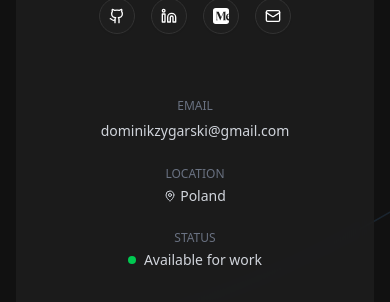
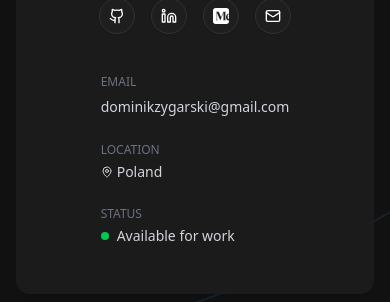
Before and after one commit to ogzyzy/portfolio, a Next.js app: page / in a window 390 px wide. Shown: the part 542-844 px from the top of the page. Built offline with nearby package versions, Linux system fonts and the light colour scheme.

Commit message:
fix(ui): responsive layout for profile section (desktop) - attempt #3

```diff
--- a/src/app/page.tsx
+++ b/src/app/page.tsx
@@ -144,7 +144,7 @@
                 </div>
               </div>
 
-              <div className="flex flex-col gap-6 w-full md:w-[220px] items-center md:items-end text-center md:text-left mt-6 md:mt-0 shrink-0">
+              <div className="grid grid-cols-1 md:grid-cols-[1fr_220px] gap-6 items-start">
                 <div>
                   <p className="text-xs text-gray-500 uppercase mb-1">EMAIL</p>
                   <Link href="mailto:dominikzygarski@gmail.com" className="text-sm text-gray-300 hover:text-[#00B2C8]">
```
